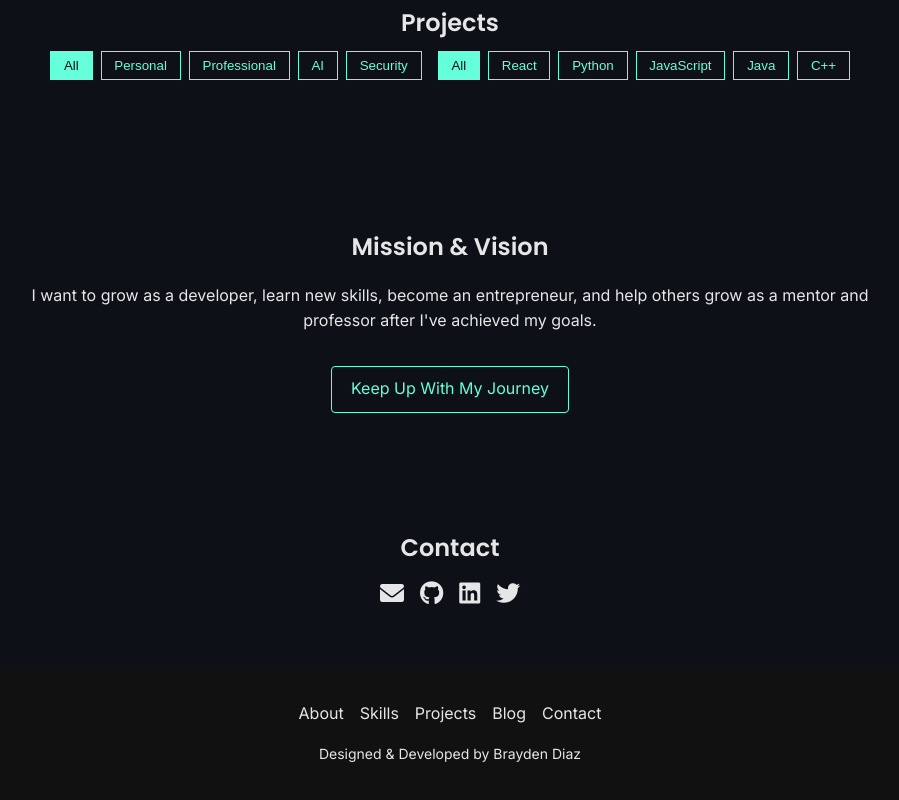
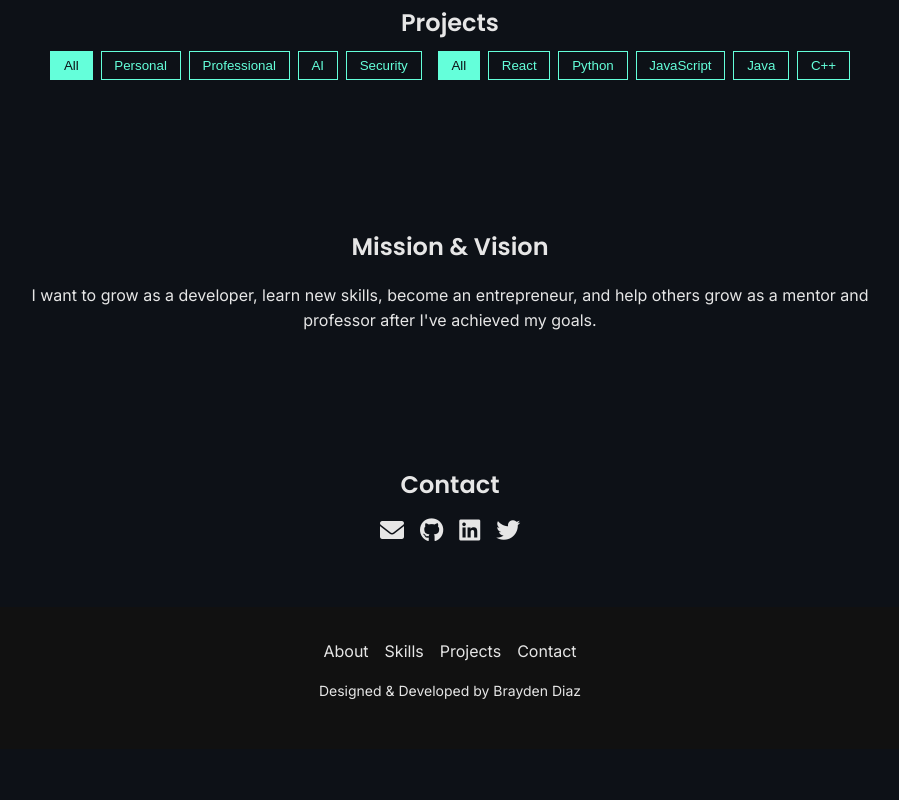
Before and after one commit to Brayden-Diaz/Portfolio, a plain HTML site: page index.html in a window 1280 px wide. Shown: the part 1448-2248 px from the top of the page, without its empty margins (190-1089 px from the left). After the commit the page ends 2197 px from the top, so only its background shows below. Drawn offline with Linux system fonts and the light colour scheme.

Commit message:
Remove blog links from navigation and footer

```diff
--- a/index.html
+++ b/index.html
@@ -16,7 +16,6 @@
                 <li><a href="#skills">Skills</a></li>
                 <li><a href="#projects">Projects</a></li>
                 <li><a href="#vision">Vision</a></li>
-                <li><a href="/blog/index.html">Blog</a></li>
                 <li><a href="#contact">Contact</a></li>
             </ul>
             <button id="menu-toggle" aria-label="Toggle navigation">Menu</button>
@@ -107,7 +106,6 @@
         <section id="vision" class="vision-section">
             <h2>Mission &amp; Vision</h2>
             <p>I want to grow as a developer, learn new skills, become an entrepreneur, and help others grow as a mentor and professor after I've achieved my goals.</p>
-            <a href="/blog/index.html" class="subscribe-btn">Keep Up With My Journey</a>
         </section>
 
         <section id="contact" class="contact-section">
@@ -128,7 +126,6 @@
             <a href="#about-me">About</a>
             <a href="#skills">Skills</a>
             <a href="#projects">Projects</a>
-            <a href="/blog/index.html">Blog</a>
             <a href="#contact">Contact</a>
         </div>
         <p class="footer-signature">Designed &amp; Developed by Brayden Diaz</p>
```
